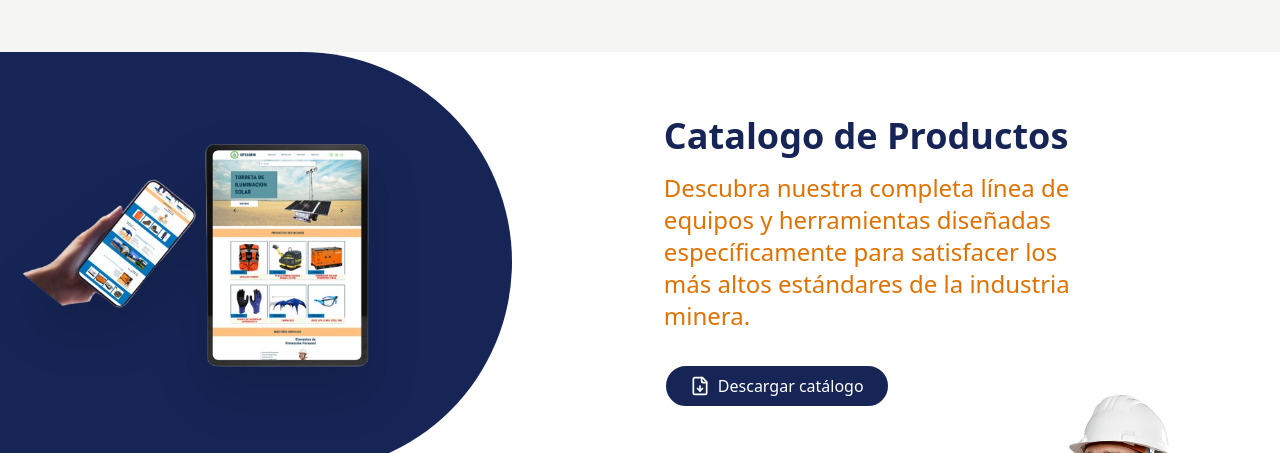
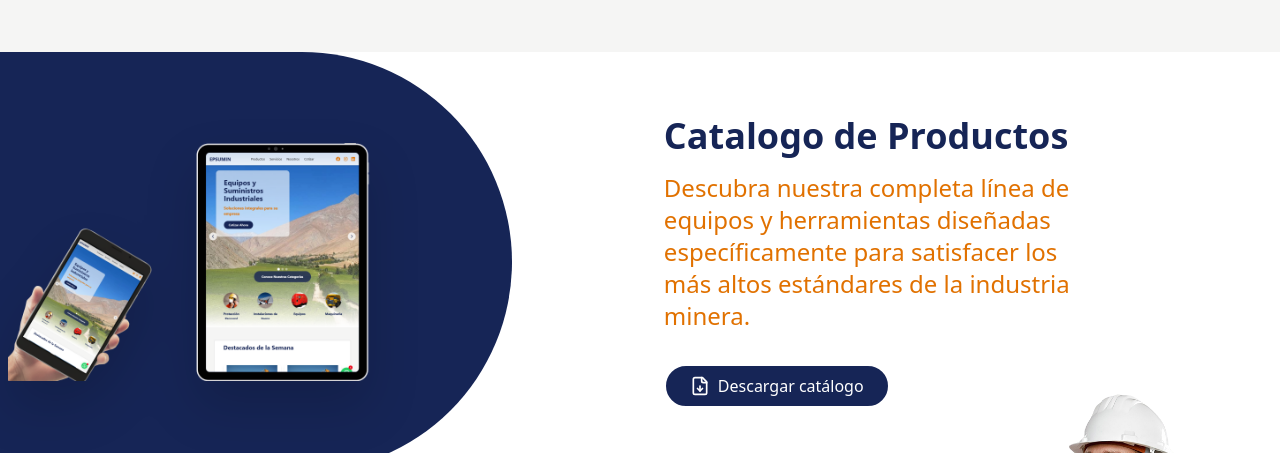
Before and after one commit to Castillos-Spa/Epsuminv1, a Next.js app: page / in a window 1280 px wide. Shown: the part 1000-1453 px from the top of the page. Built offline with nearby package versions, Linux system fonts and the light colour scheme; no server answers.

Commit message:
Refactor code structure for improved readability and maintainability

```diff
--- a/src/components/sections/home/CatalogoDescarga.tsx
+++ b/src/components/sections/home/CatalogoDescarga.tsx
@@ -10,15 +10,15 @@ export default function CatalogoProductos() {
       <div className="container relative mx-auto px-4 max-w-4xl">
         <div className="flex flex-col items-center md:flex-row md:items-center md:justify-between">
           {/* Columna de imágenes - Aumentada para imagen más grande */}
-          <div className="relative mb-8 w-full md:mb-0 md:w-3/5 xl:w-3/3 xl:-translate-x-50 md:-translate-x-20 -translate-x-15 2xl:-translate-x-140">
+          <div className=" mb-8 w-full md:mb-0 md:w-3/5 xl:w-3/3 xl:-translate-x-50 md:-translate-x-20 -translate-x-15 2xl:-translate-x-130">
             {/* Contenedor de imagen más grande */}
             <div className="relative">
               <Image
-                src="/img/tablet.png"
+                src="/img/movil.png"
                 width={600}
                 height={900}
                 alt="Catálogo de productos en tablet"
-                className="h-auto w-full object-contain drop-shadow-2xl hover:scale-135"
+                className="h-auto w-full object-contain drop-shadow-2xl transition-all duration-300 transform hover:scale-155 hover:translate-x-29"
                 priority
               />
             </div>
```
Also changed, not shown: public/img/movil.png (added).
